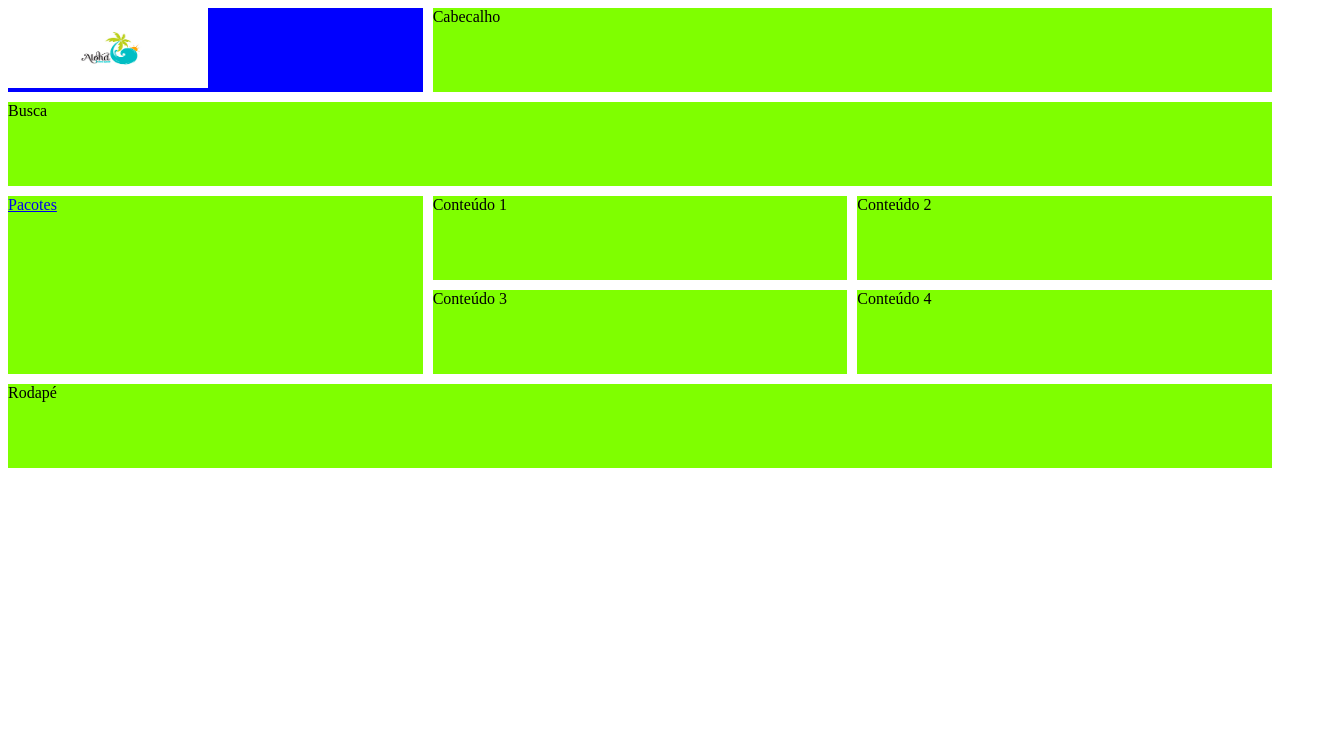
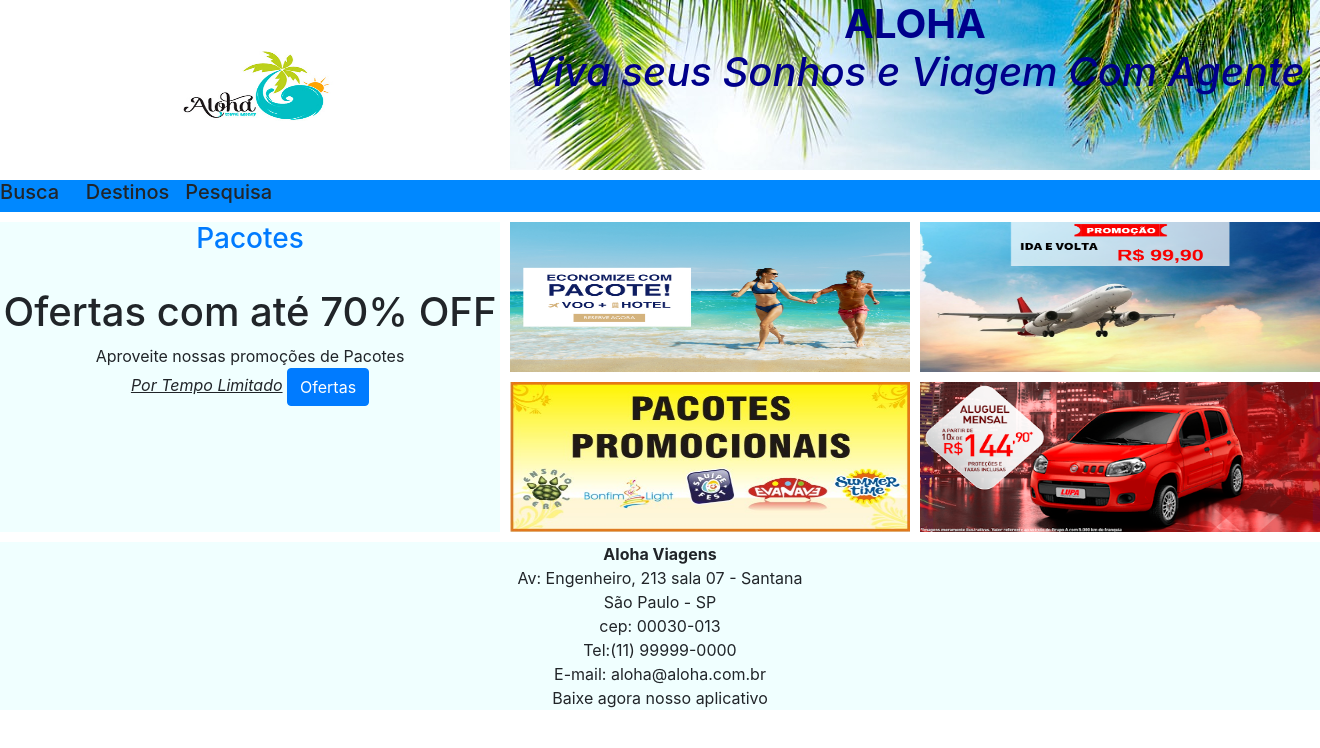
Before and after one commit to birahfernandes/ProjetoUC08SA2A1, a plain HTML site: page index.html in a window 1280 px wide. Shown: the whole page, 1320 px wide, since content can reach past the window. Drawn offline with nearby package versions, Linux system fonts and the light colour scheme.

Commit message:
atuyalizacao

```diff
--- a/_css/estilo.css
+++ b/_css/estilo.css
@@ -1,51 +1,55 @@
 section {
     display: grid;
     grid-template-columns: 1fr 1fr 1fr;
-    grid-template-rows: 1fr 1fr 1fr 1fr 1fr;
+    grid-template-rows: auto auto auto auto auto;
     gap: 10px;
 }
 section .logo {
     grid-column: 1/span 1;
     grid-row: 1/span 1;
-    background-color: blue;
+    background-color: azure;
 }
 section .cabecalho {
     grid-column: 2/span 2;
     grid-row: 1/span 1;
-    background-color: chartreuse;
+    background-image: url("../_imagens/aloha.jpg");
+    color: darkblue;
 }
 section .busca {
     grid-column: 1/span 3;
     grid-row: 2/span 1;
-    background-color: chartreuse;
+    background-color: rgb(0, 136, 255);
 }
 section .links {
     grid-column: 1/span 1;
     grid-row: 3/span 2;
-    background-color: chartreuse;
+    background-color: azure;
+    text-align: center;
+
 }
 section .cont1 {
     grid-column: 2/span 1;
     grid-row: 3/span 1;
-    background-color: chartreuse;
+    background-color: white;
 }
 section .cont2 {
     grid-column: 3/span 1;
     grid-row: 3/span 1;
-    background-color: chartreuse;
+    background-color: white;
 }
 section .cont3 {
     grid-column: 2/span 1;
     grid-row: 4/span 1;
-    background-color: chartreuse;
+    background-color: white;
 }
 section .cont4 {
     grid-column: 3/span 1;
     grid-row: 4/span 1;
-    background-color: chartreuse;
+    background-color: white;
 }
 section .rodape {
     grid-column: 1/span 3;
     grid-row: 5/span 1;
-    background-color: chartreuse;
+    background-color:azure;
+    text-align: center;
 }
--- a/index.html
+++ b/index.html
@@ -1,22 +1,24 @@
 <!DOCTYPE html>
-<html lang="en">
+<html lang="pt-br">
 <head>
     <meta charset="UTF-8">
     <meta http-equiv="X-UA-Compatible" content="IE=edge">
     <meta name="viewport" content="width=device-width, initial-scale=1.0">
-    <title>Turismo</title>
+    <title>Aloha Turismo</title>
+    <link rel="stylesheet" href="https://stackpath.bootstrapcdn.com/bootstrap/4.1.3/css/bootstrap.min.css" integrity="sha384-MCw98/SFnGE8fJT3GXwEOngsV7Zt27NXFoaoApmYm81iuXoPkFOJwJ8ERdknLPMO" crossorigin="anonymous">
     <link rel="stylesheet" href="./_css/estilo.css">
     </head>
 <body>
     <section>
-        <div class="logo"><img src="./_imagens/logo-agencia-de-viagens-e-turismo.jpg"width="200" height="80" alt="Logo"></div><div class="cabecalho">Cabecalho</div>
-        <div class="busca">Busca</div>
-        <div class="links"><a href="./pacotes_promocionais.html">Pacotes</a></div>
-        <div class="cont1">Conteúdo 1</div>
-        <div class="cont2">Conteúdo 2</div>
-        <div class="cont3">Conteúdo 3</div>
-        <div class="cont4">Conteúdo 4</div>
-        <div class="rodape">Rodapé</div>
-    </section>
+        <div class="logo"><img src="./_imagens/logo-agencia-de-viagens-e-turismo.jpg"width="500" height="170" alt="Logo"></div>
+        <div class="cabecalho"><B> <h1 style="text-align: center;"> ALOHA</B> <br> <i>Viva seus Sonhos e Viagem Com Agente</i> </div>
+        <div class="busca"> <h5> Busca   &nbsp; &nbsp;  Destinos  &nbsp;  Pesquisa </h5></div>
+        <div class="links"><a href="./pacotes_promocionais.html"><h3>Pacotes</h3></a> <br> <h1>Ofertas com até 70% OFF</h1> </b> Aproveite nossas promoções de Pacotes <br> <i> <u>Por Tempo Limitado</u> </i><button type="button" class="btn btn-primary">Ofertas</button></div>
+        <div class="cont1"><img src="./_imagens/cont1.png" width="400" height="150" alt=""></div>
+        <div class="cont2"><img src="./_imagens/cont2.png" width="400" height="150" alt=""></div>
+        <div class="cont3"><img src="./_imagens/cont3.jpg" width="400" height="150" alt=""></div>
+        <div class="cont4"><img src="./_imagens/cont4.png" width="400" height="150" alt=""></div>
+        <div class="rodape"><b> Aloha Viagens</b> <br> Av: Engenheiro, 213 sala 07 - Santana <br> São Paulo - SP <br>cep: 00030-013 <br>Tel:(11) 99999-0000 <br>E-mail: aloha@aloha.com.br <br>Baixe agora nosso aplicativo</div>
+            </section>
 </body>
 </html>
```
Also changed, not shown: _imagens/aloha.jpg (added), _imagens/cont1.png (added), _imagens/cont2.png (added), _imagens/cont3.jpg (added), _imagens/cont4.png (added), _imagens/pacotes.jpeg (added).
